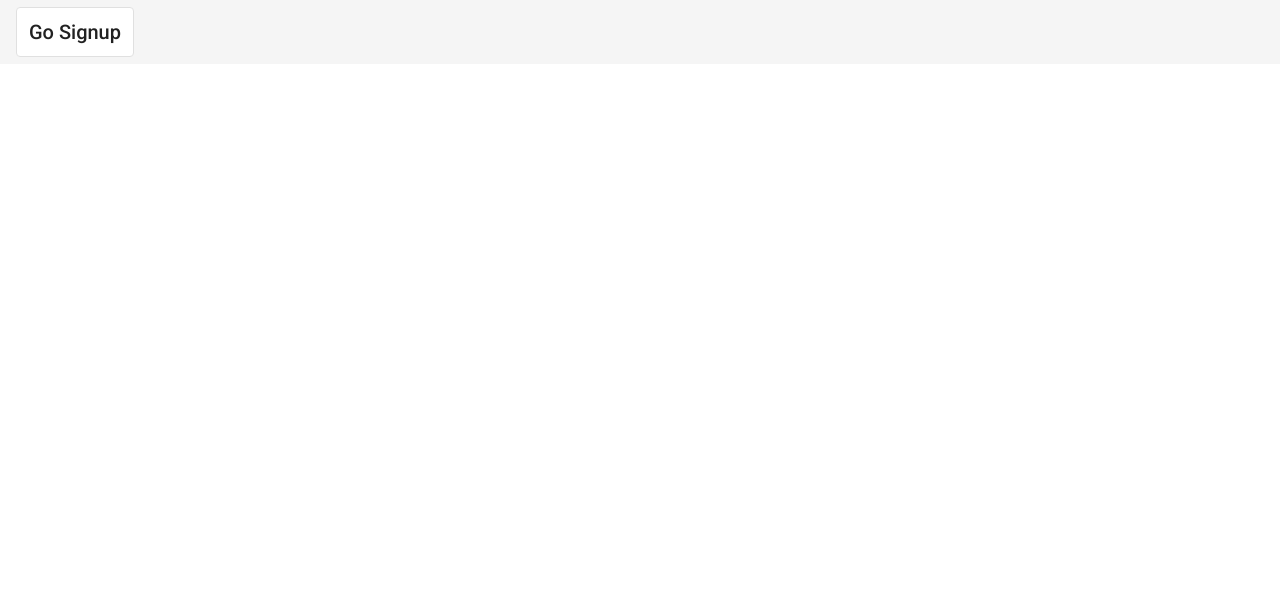
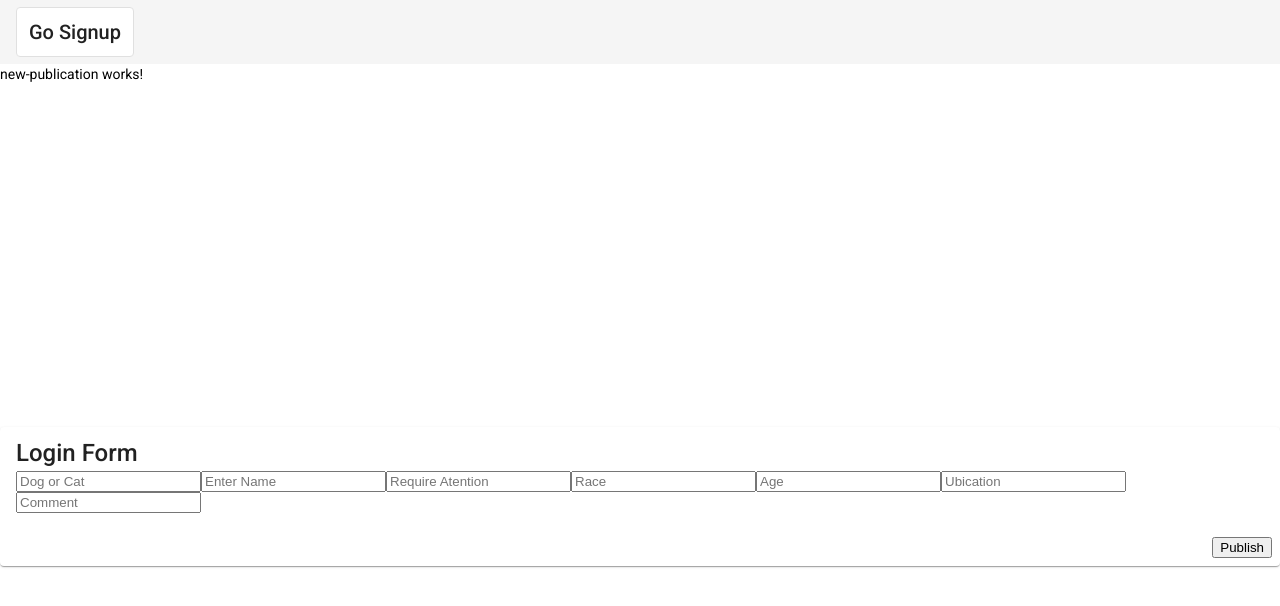
Before and after one commit to AdoptMeYa/AdoptMeFront, an Angular app: page /Publication in a window 1280 px wide. Before the commit this address led to /. Shown: the top 606 px of the page. Built offline with nearby package versions, Linux system fonts and the light colour scheme.

Commit message:
Terminando Realiar Publicación

```diff
--- a/db.json
+++ b/db.json
@@ -16,10 +16,53 @@
   "publicacion": [
     {
       "descripcion": "Test publicacion",
-      "userId": 1,
-      "fecha": "2021-09-24T18:25:43.511Z",
-      "mascotaId": 1,
-      "id": 1
+      "Name": "1",
+      "IsAtention": "Z",
+      "Race": "1",
+      "Ubication": "1",
+      "Commnet": "sdasd",
+      "Age": 20,
+      "IdUser": 1,
+      "Fecha": "121212",
+      "id": 3
+    },
+    {
+      "id": 4
+    },
+    {
+      "descripcion": "Algo de texto",
+      "Name": "Algo de texto",
+      "IsAtention": "Algo de texto",
+      "Race": "Algo de texto",
+      "Ubication": "1",
+      "Commnet": "ddddddddddddddddddddddddddd",
+      "Age": 20,
+      "IdPublication": 2,
+      "IdUser": 1,
+      "Fecha": "121212",
+      "id": 5
+    },
+    {
+      "descripcion": "LLLLLLLLLLLLLLLLLLLLLLLLL",
+      "Name": "LLLLLLLLLLLLLLLLLLLLLLLLL",
+      "IsAtention": "LLLLLLLLLLLLLLLLLLLLLLLLL",
+      "Race": "1",
+      "Ubication": "1",
+      "Commnet": "LLLLLLLLLLLLLLLLLLLLLLLLL",
+      "Age": 20,
+      "IdUser": 1,
+      "Fecha": "121212",
+      "id": 6
+    },
+    {
+      "descripcion": "ASDSAD",
+      "Name": "SAD",
+      "IsAtention": "ASDSA",
+      "Race": "SAD",
+      "Ubication": "ASADAS",
+      "Commnet": "ASS",
+      "Age": "ASD",
+      "id": 7
     }
   ],
   "mascota": [
--- a/src/app/app-routing.module.ts
+++ b/src/app/app-routing.module.ts
@@ -4,12 +4,17 @@ import { LoginComponent } from './components/login/login.component';
 import { MainComponent } from './components/main/main.component';
 import { SignupComponent } from './components/signup/signup.component';
 import { AuthGuard } from './guards/AuthGuard';
+import {NewPublicationComponent} from './components/new-publication/new-publication.component';
+
 const routes: Routes = [
   {path: '', redirectTo: 'login', pathMatch: 'full'},
   {path:'login', component: LoginComponent},
   {path:'signup', component: SignupComponent},
+  {path:'Publication', component: NewPublicationComponent},
   // si no hay usuario logeado, no se puede entrar a main
   {path:'main', component: MainComponent, canActivate: [AuthGuard]}
+
+
 ];
 
 @NgModule({
--- a/src/app/app.module.ts
+++ b/src/app/app.module.ts
@@ -22,13 +22,16 @@ import { UserService } from './services/user.service';
 import { AuthGuard } from './guards/AuthGuard';
 // interceptor
 import { AuthInterceptor } from './interceptor/AuthInterceptor';
+import {NewPublicationComponent} from './components/new-publication/new-publication.component';
+import {PublishService} from './services/publish.service';
 @NgModule({
   declarations: [
     AppComponent,
     HeaderComponent,
     LoginComponent,
     MainComponent,
-    SignupComponent
+    SignupComponent,
+    NewPublicationComponent
   ],
   imports: [
     BrowserModule,
@@ -40,7 +43,7 @@ import { AuthInterceptor } from './interceptor/AuthInterceptor';
     HttpClientModule,
   ],
   providers: [
-    AuthService, StorageService, AuthGuard, UserService,
+    AuthService, StorageService, AuthGuard, UserService, PublishService,
     {
       provide: HTTP_INTERCEPTORS,
       useClass: AuthInterceptor,
--- a/src/app/components/main/main.component.html
+++ b/src/app/components/main/main.component.html
@@ -1,21 +1 @@
-<div *ngIf="getUser() ==null; else elseBlock">
-    No hay usuario logeado.</div>
-<ng-template #elseBlock>
-    <p>
-        <mat-label>Felicidades haz iniciado sesion</mat-label>
-    </p>
-</ng-template>
-
-
-<p>
-    <mat-label>Email del usuario: {{getUser().email }}</mat-label>
-</p>
-<p>
-    <mat-card-subtitle>Mi nombre es: {{getUser().username}} </mat-card-subtitle>
-</p>
-<p>
-    <mat-card-subtitle>Mi rol es: {{getUser().rol}} </mat-card-subtitle>
-</p>
-<p>
-    <mat-button-toggle (click)="logout()">logout</mat-button-toggle>
-</p>
+<button mat-button color="primary" (click)="onClick()">Publish</button>
--- a/src/app/components/main/main.component.ts
+++ b/src/app/components/main/main.component.ts
@@ -24,4 +24,7 @@ export class MainComponent implements OnInit {
     this.storageService.logout();
     this.router.navigate(['login'])
   }
+  onClick(): void {
+    this.router.navigate(['Publication']);
+  }
 }
--- a/src/app/components/new-publication/new-publication.component.html
+++ b/src/app/components/new-publication/new-publication.component.html
@@ -12,7 +12,7 @@
 
           <mat-input-container [ngClass]="{'mat-input-invalid': submitted && error?.code == 1}">
 
-            <input mdInput type="text" formControlName="Animal" placeholder="Dog or Cat"/>
+            <input mdInput type="text" formControlName="Descripcion" placeholder="Dog or Cat"/>
 
           </mat-input-container>
 
@@ -32,16 +32,16 @@
           </mat-input-container>
 
           <mat-input-container style="width: 100%;" [ngClass]="{'mat-input-invalid': submitted && error?.code == 2}">
-            <input mdInput type="text" formControlName="Age" placeholder="Age"/>
+            <input mdInput type="text" formControlName="Ubication" placeholder="Age"/>
 
           </mat-input-container>
 
           <mat-input-container style="width: 100%;" [ngClass]="{'mat-input-invalid': submitted && error?.code == 2}">
-            <input mdInput type="text" formControlName="Ubication" placeholder="Ubication"/>
+            <input mdInput type="text" formControlName="Comment" placeholder="Ubication"/>
 
           </mat-input-container>
           <mat-input-container style="width: 100%;" [ngClass]="{'mat-input-invalid': submitted && error?.code == 2}">
-            <input mdInput type="text" formControlName="Comment" placeholder="Comment"/>
+            <input mdInput type="text" formControlName="Age" placeholder="Comment"/>
 
           </mat-input-container>
 
--- a/src/app/components/new-publication/new-publication.component.ts
+++ b/src/app/components/new-publication/new-publication.component.ts
@@ -1,5 +1,7 @@
 import { Component, OnInit } from '@angular/core';
-import {Validators, FormGroup, FormBuilder} from "@angular/forms";
+import {Validators, FormGroup, FormBuilder} from '@angular/forms';
+import {PublishService} from '../../services/publish.service';
+import {Publish} from '../../models/publish.model';
 
 @Component({
   selector: 'app-new-publication',
@@ -11,26 +13,26 @@ export class NewPublicationComponent implements OnInit {
   public submitted: Boolean = false;
   public error: {code: number, message: string} = null;
 
-  constructor(private formBuilder: FormBuilder) { }
+  constructor(private formBuilder: FormBuilder, private publishService: PublishService ) { }
 
   ngOnInit(): void {
     this.PublishForm = this.formBuilder.group({
-      Animal: ['', Validators.required],
+      Descripcion: ['', Validators.required],
       Name: ['', Validators.required],
       IsAtention: ['', Validators.required],
       Race: ['', Validators.required],
+      Ubication: ['', Validators.required],
+      Comment: ['', Validators.required],
       Age: ['', Validators.required],
-      Ubication: ['', Validators.required],
-      Comment: ['', Validators.required]
-    })
+    });
   }
 
   onSubmit(): void {
     this.submitted = true;
     this.error = null;
 
-    if(this.PublishForm.valid){
-      const Animal: string = this.PublishForm.value.Animal;
+    if (this.PublishForm.valid){
+      const Descripcion: string = this.PublishForm.value.Descripcion;
       const Name: string = this.PublishForm.value.Name;
       const IsAtention: string = this.PublishForm.value.IsAtention;
       const Race: string = this.PublishForm.value.Race;
@@ -38,7 +40,18 @@ export class NewPublicationComponent implements OnInit {
       const Ubication: string = this.PublishForm.value.Ubication;
       const Comment: string = this.PublishForm.value.Comment;
 
+      this.publishService.createFormPublish(Descripcion, Name, IsAtention, Race, Age,
+        Ubication, Comment).subscribe(
+        data => this.correctPublishForm(data)
+      );
+      console.log('Valido');
     }
+
+
+
   }
-
+  private correctPublishForm(data: Publish){
+    console.log('Publish correcto');
+    console.log(data);
+  }
 }
--- a/src/app/services/auth.service.ts
+++ b/src/app/services/auth.service.ts
@@ -14,7 +14,10 @@ export class AuthService {
     return this.http.post<Session>(this.basePath + 'login', {email: email, password: password})
   }
   signup(email: string, password: string): Observable<Session> {
-    return this.http.post<Session>(this.basePath + 'signup', {email: email, password: password})
+    return this.http.post<Session>(this.basePath + 'signup', {
+      email: email, password: password
+    }
+    )
   }
 
   /*
--- a/src/app/services/publish.service.ts
+++ b/src/app/services/publish.service.ts
@@ -1,30 +1,37 @@
 import { Injectable } from '@angular/core';
 import { HttpClient } from '@angular/common/http';
-import {Observable} from "rxjs";
-import {Publish} from "../models/publish.model";
+import {Observable} from 'rxjs';
+import {Publish} from '../models/publish.model';
 
 @Injectable({
   providedIn: 'root'
 })
 export class PublishService {
-  private basePath: string = "http://localhost:3000/"
-  apiEndPoint: string = "pubicaciones/";
+  private basePath = 'http://localhost:3000/';
+  apiEndPoint = 'publicacion';
   constructor(private http: HttpClient) { }
 
   createFormPublish(descripcion: string,
-  Name: string,
-  IsAtention: string,
-  Race: string,
-  Ubication: string,
-  Commnet: string,
-  Age: string
+                    Name: string,
+                    IsAtention: string,
+                    Race: string,
+                    Ubication: string,
+                    Commnet: string,
+                    Age: string,
+                    IdUser: number,
+                    Fecha: string
 
   ): Observable<Publish> {
-    return this.http.post<Publish>(this.basePath + 'signup', {
-      email: email, password: password
-
-
-
+    return this.http.post<Publish>(this.basePath + this.apiEndPoint , {
+      descripcion: descripcion,
+      Name: Name,
+      IsAtention: IsAtention,
+      Race: Race,
+      Ubication: Ubication,
+      Commnet: Commnet,
+      Age: Age,
+      IdUser: IdUser,
+      Fecha: Fecha
     })
   }
 }
```
Also changed, not shown: src/app/models/publish.model.ts (+0 -7 lines).
